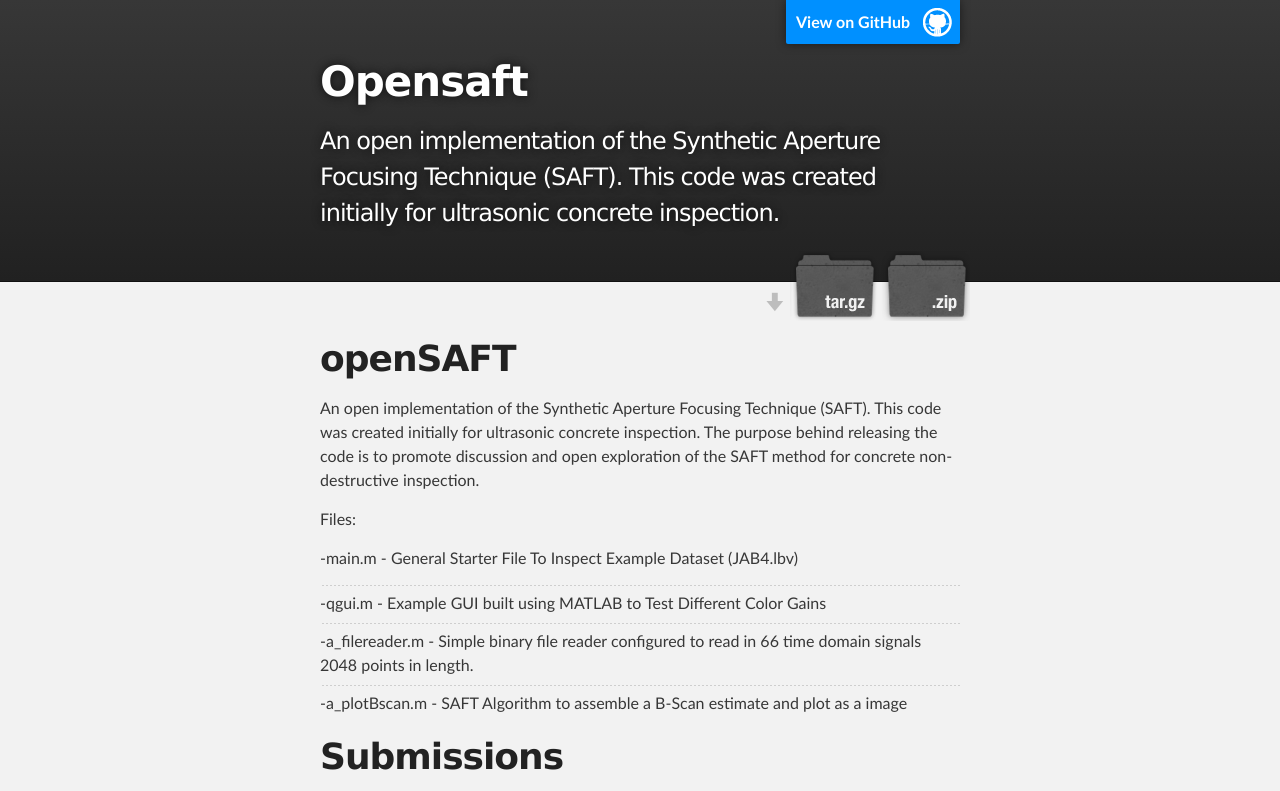
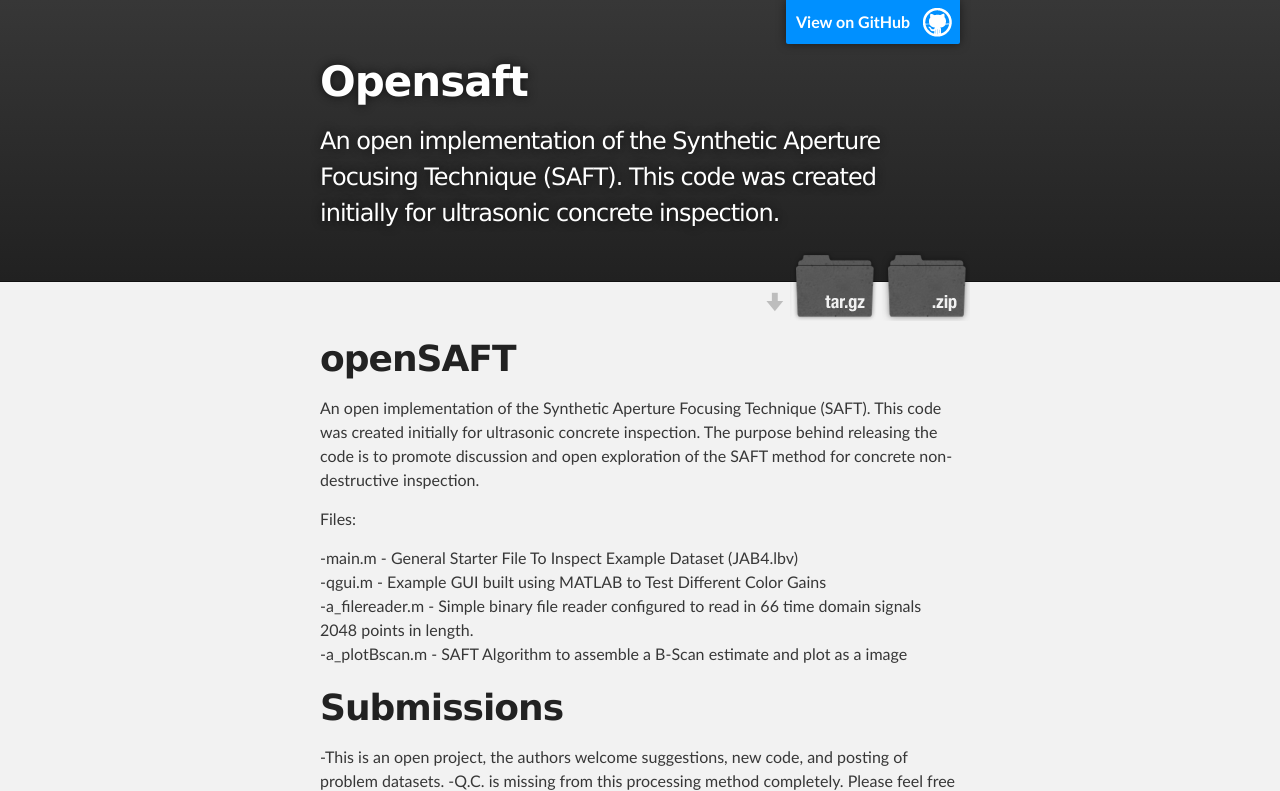
Before and after one commit to Jabittner/openSAFT, a plain HTML site: page index.html in a window 1280 px wide. Shown: the top 791 px of the page. Drawn offline with Linux system fonts and the light colour scheme.

Commit message:
Update index.html

```diff
--- a/index.html
+++ b/index.html
@@ -41,9 +41,9 @@ SAFT method for concrete non-destructive inspection. </p>
 
 <p>Files: </p>
 
-<p>-main.m - General Starter File To Inspect Example Dataset (JAB4.lbv)<hr>
--qgui.m - Example GUI built using MATLAB to Test Different Color Gains<hr>
--a_filereader.m - Simple binary file reader configured to read in 66 time domain signals 2048 points in length. <hr>
+<p>-main.m - General Starter File To Inspect Example Dataset (JAB4.lbv)<br>
+-qgui.m - Example GUI built using MATLAB to Test Different Color Gains<br>
+-a_filereader.m - Simple binary file reader configured to read in 66 time domain signals 2048 points in length. <br>
 -a_plotBscan.m - SAFT Algorithm to assemble a B-Scan estimate and plot as a image</p>
 
 <h1>
```
